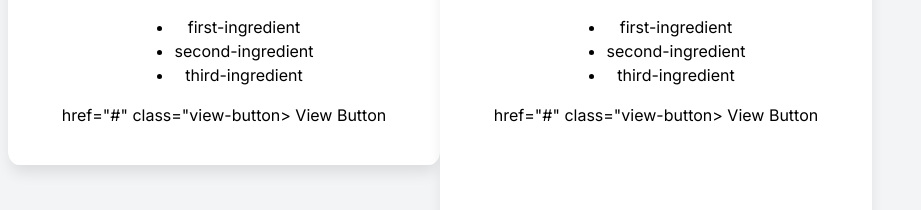
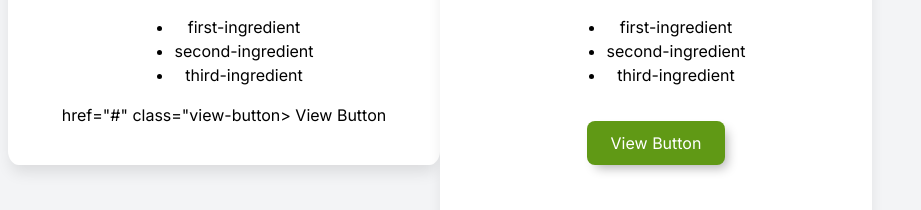
Before and after one commit to shariking61/king_shari_art130_ex04, a plain HTML site: page index.html in a window 1280 px wide. Shown: the part 418-628 px from the top of the page, without its empty margins (0-921 px from the left). Drawn offline with Linux system fonts and the light colour scheme.

Commit message:
final act

```diff
--- a/index.html
+++ b/index.html
@@ -34,5 +34,8 @@
          <li>second-ingredient</li>
          <li>third-ingredient</li>
 </ul>
-    <a> href="#" class="view-button> View Button</a>
-        </article>
+    <a href="#" class="view-button"> View Button </a>
+            </article>
+        </section>
+    </body>
+</html>
```
